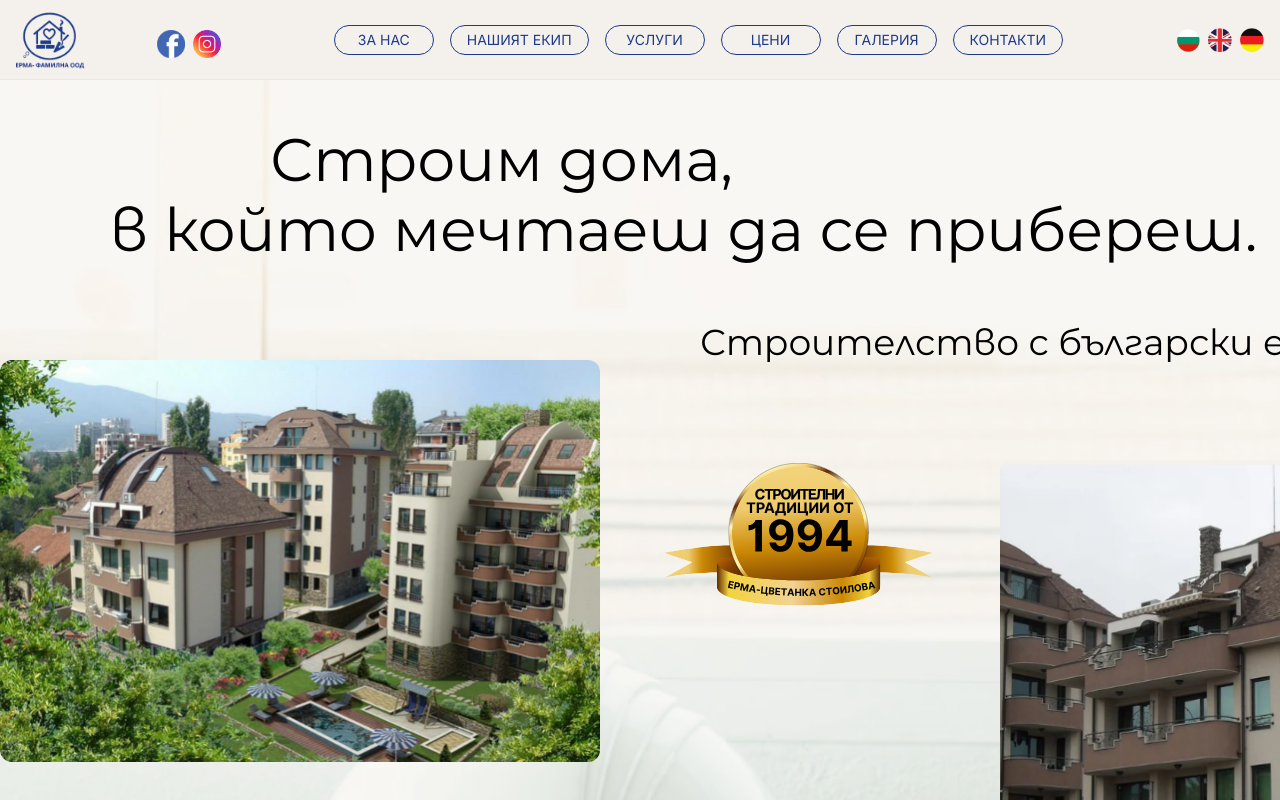
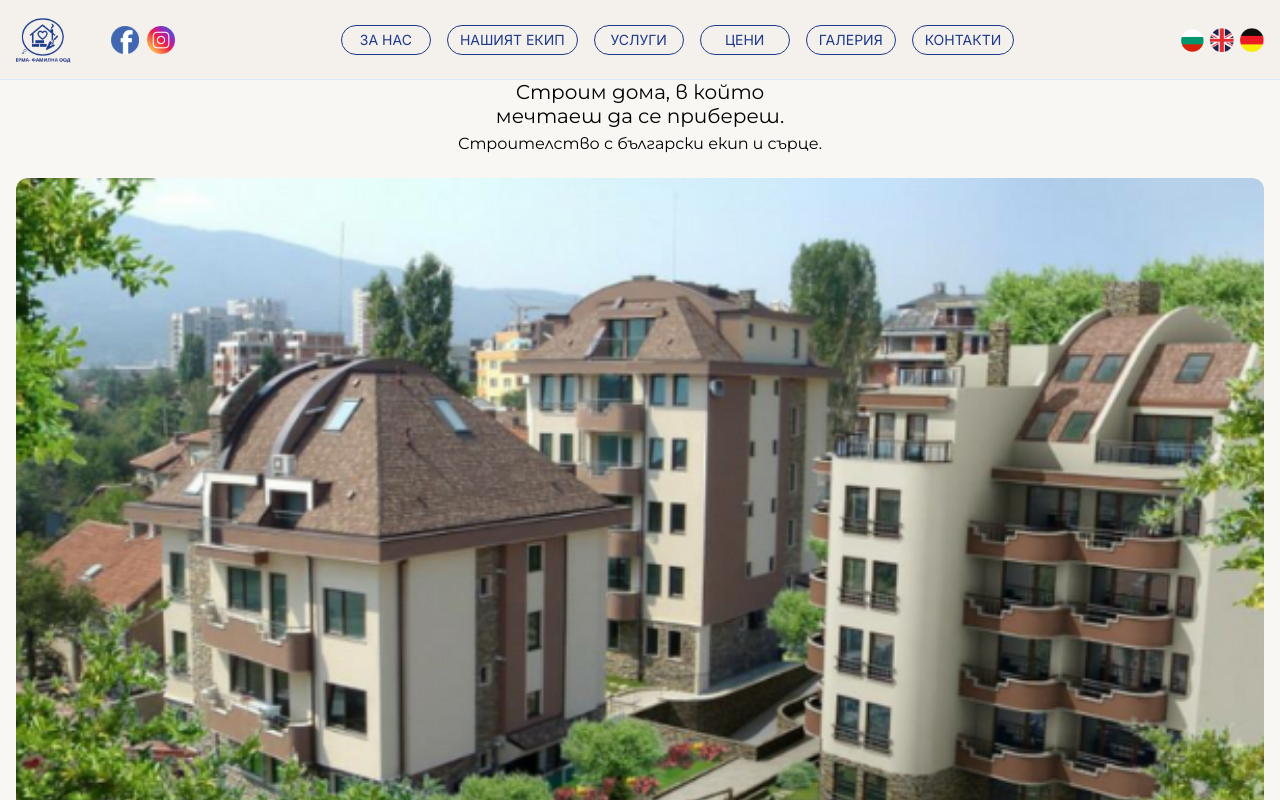
Before and after one commit to Mygidal/ermafamily-site, a Next.js app: page / in a window 1280 px wide. Shown: the top 800 px of the page. Built offline with nearby package versions, Linux system fonts and the light colour scheme.

Commit message:
Добавен shine ефект върху логото

```diff
--- /dev/null
+++ b/src/app/about/page.tsx
@@ -0,0 +1,7 @@
+export default function Page() {
+  return (
+    <div className='pt-[80px] max-w-[1280px] mx-auto p-4 text-center text-2xl'>
+      <p>Това е примерна страница \"about.ToUpper()\"</p>
+    </div>
+  );
+}
--- /dev/null
+++ b/src/app/contact/page.tsx
@@ -0,0 +1,7 @@
+export default function Page() {
+  return (
+    <div className='pt-[80px] max-w-[1280px] mx-auto p-4 text-center text-2xl'>
+      <p>Това е примерна страница \"contact.ToUpper()\"</p>
+    </div>
+  );
+}
--- /dev/null
+++ b/src/app/gallery/page.tsx
@@ -0,0 +1,7 @@
+export default function Page() {
+  return (
+    <div className='pt-[80px] max-w-[1280px] mx-auto p-4 text-center text-2xl'>
+      <p>Това е примерна страница \"gallery.ToUpper()\"</p>
+    </div>
+  );
+}
--- /dev/null
+++ b/src/app/pricing/page.tsx
@@ -0,0 +1,7 @@
+export default function Page() {
+  return (
+    <div className='pt-[80px] max-w-[1280px] mx-auto p-4 text-center text-2xl'>
+      <p>Това е примерна страница \"pricing.ToUpper()\"</p>
+    </div>
+  );
+}
--- /dev/null
+++ b/src/app/team/page.tsx
@@ -0,0 +1,7 @@
+export default function Page() {
+  return (
+    <div className='pt-[80px] max-w-[1280px] mx-auto p-4 text-center text-2xl'>
+      <p>Това е примерна страница \"team.ToUpper()\"</p>
+    </div>
+  );
+}
--- a/src/components/Header.tsx
+++ b/src/components/Header.tsx
@@ -31,35 +31,35 @@ export default function Header() {
   }, []);
 
   return (
-    <header className="fixed top-0 left-0 w-full h-[64px] sm:h-[80px] bg-[#f4f1ec] z-50 border-b border-blue-100">
+    <header className="fixed top-0 left-0 w-full h-[54px] md:h-[80px] bg-[#f4f1ec] z-50 border-b border-blue-100">
 
-
-      <div className="w-full flex items-center justify-between h-full px-4 sm:hidden">
-        {/* Ляво: емблема 1994 */}
+      {/* === МОБИЛЕН + ТАБЛЕТ ХЕДЪР === */}
+      <div className="w-full flex items-center justify-between h-full px-4 lg:hidden">
+        {/* ЛЯВО: емблема */}
         <img
           src="/badge-1994-cleaned.svg"
           alt="1994"
-          className="w-[70px] h-auto object-contain"
+          className="h-[38px] w-auto object-contain translate-y-[-2px] mr-[8px]"
         />
 
-        {/* Център: лого */}
+        {/* ЦЕНТЪР: Лого + надпис */}
         <img
-          src="/logo-erma-mobil.png"
+          src="/logo-erma-header.svg"
           alt="ЕРМА"
-          className="w-[120px] h-auto object-contain"
+          className="h-[45px] w-auto object-contain translate-y-[1px] ml-[20px]"
         />
 
-        {/* Дясно: език + меню */}
+        {/* ДЯСНО: език и меню */}
         <div className="flex items-center gap-3">
           {/* Език */}
           <div className="relative" ref={langRef}>
             <button onClick={() => setLangOpen(!langOpen)} aria-label="Език">
-              <Image src="/flag-bg.png" alt="BG" width={28} height={28} />
+              <Image src="/flag-bg.png" alt="BG" width={24} height={24} />
             </button>
             {langOpen && (
               <div className="absolute top-[40px] right-0 bg-white shadow-md rounded-lg p-2 flex flex-col gap-2 items-center z-[999] min-w-[50px]">
-                <Image src="/flag-en.png" alt="EN" width={28} height={28} />
-                <Image src="/flag-de.png" alt="DE" width={28} height={28} />
+                <Image src="/flag-en.png" alt="EN" width={24} height={24} />
+                <Image src="/flag-de.png" alt="DE" width={24} height={24} />
               </div>
             )}
           </div>
@@ -91,23 +91,23 @@ export default function Header() {
         </div>
       </div>
 
-      {/* === Десктоп === */}
-      <div className="hidden sm:flex w-full max-w-[1600px] mx-auto items-center justify-between px-4 h-full">
-        {/* Лого */}
+      {/* === ДЕСКТОП ХЕДЪР === */}
+      <div className="hidden lg:flex w-full max-w-[1280px] mx-auto items-center justify-between px-4 h-full">
+        {/* ЛОГО + СОЦИАЛНИ */}
         <div className="flex items-center gap-4">
           <Link href="/" aria-label="Начало">
             <Image
               src="/logo-erma.png"
               alt="ЕРМА"
-      width={180}
-      height={60}
-      className="h-[60px] w-auto object-contain"
+              width={140}
+              height={48}
+              className="h-[48px] w-auto object-contain"
               priority
             />
           </Link>
 
-  {/* Социални бутони до логото */}
-  <div className="flex gap-2 mt-2 ml-14">
+          {/* Социални бутони */}
+          <div className="flex gap-2 ml-6">
             <button aria-label="Facebook">
               <Image src="/icon-facebook.png" alt="Facebook" width={28} height={28} className="w-7 h-7" />
             </button>
@@ -117,25 +117,30 @@ export default function Header() {
           </div>
         </div>
 
-
-        {/* Навигация */}
-        <nav className="flex gap-4 mx-auto">
+        {/* НАВИГАЦИЯ */}
+        <nav className="flex gap-3 md:gap-4 mx-auto">
           {navLinks.map((label) => (
             <Link
               key={label}
               href="#"
-              className="min-w-[100px] border border-blue-900 px-4 py-1 rounded-full text-center text-sm"
+              className="min-w-[90px] border border-blue-900 px-3 py-1 rounded-full text-center text-sm"
             >
               {label}
             </Link>
           ))}
         </nav>
 
-        {/* Езици */}
-        <div className="flex items-center gap-[8px]">
+        {/* ЕЗИЦИ */}
+        <div className="flex items-center gap-[6px]">
           {languages.map(({ code, label }) => (
             <button key={code} aria-label={label}>
-              <Image src={`/flag-${code}.png`} alt={label} width={24} height={24} className="w-[24px] h-[24px]" />
+              <Image
+                src={`/flag-${code}.png`}
+                alt={label}
+                width={24}
+                height={24}
+                className="w-[24px] h-[24px]"
+              />
             </button>
           ))}
         </div>
--- a/src/components/HeroSection.tsx
+++ b/src/components/HeroSection.tsx
@@ -2,120 +2,82 @@
 'use client';
 import Image from 'next/image';
 
-'use client';
-
 export default function HeroSection() {
   return (
-    <section className="relative w-full min-h-[1100px] text-blue-900 pt-[80px]">
+    <section className="w-full text-blue-900 pt-[80px]">
+      {/* === МОБИЛЕН + ТАБЛЕТ === */}
+      <div className="flex flex-col gap-6 px-4 2xl:hidden max-w-[1280px] mx-auto">
+        {/* Текстов блок */}
+        <div className="flex flex-col items-center text-center gap-[2px]">
 
-      <div className="relative w-full max-w-[1600px] mx-auto h-full">
-
-        {/* === ЗАГЛАВИЕ 1 === */}
-        {/* Десктоп */}
-        <div className="absolute top-[50px] left-[270px] w-[900px] hidden sm:block">
-          <h1 className="text-6xl font-normal font-heading text-black leading-none">
-            Строим дома,
+          <h1 className="text-[20px] font-normal font-heading text-black leading-[1.2]">
+            Строим дома, в който
           </h1>
-        </div>
-
-        {/* === МОБИЛНО ЗАГЛАВИЕ – РЕД 1 === */}
-<div className="absolute top-[30px] left-[30px] w-[90%] sm:hidden">
-  <h1 className="text-[20px] font-normal font-heading text-black leading-none">
-    Строим дома, в който
-  </h1>
-</div>
-
-{/* === РЕД 2 === */}
-<div className="absolute top-[60px] left-[20px] w-[95%] sm:hidden">
-  <h1 className="text-[20px] font-normal font-heading text-black leading-none">
-    мечтаеш да се прибереш.
-  </h1>
-</div>
-
-        {/* === ЗАГЛАВИЕ 2 === */}
-        <div className="absolute top-[120px] left-[110px] w-[1400px] hidden sm:block">
-          <h1 className="text-6xl font-normal font-heading text-black leading-none">
-            в който мечтаеш да се прибереш.
+          <h1 className="text-[20px] font-normal font-heading text-black leading-[1.2] mt-[-2px]">
+            мечтаеш да се прибереш.
           </h1>
-        </div>
-
-
-
-        {/* === ПОДЗАГЛАВИЕ === */}
-        <div className="absolute top-[240px] left-[700px] w-[1000px] hidden sm:block">
-          <p className="text-4xl font-normal font-heading text-black leading-tight whitespace-nowrap">
+          <p className="text-[16px] font-normal font-heading text-black leading-tight pt-1">
             Строителство с български екип и сърце.
           </p>
         </div>
 
-       {/* === РЕД 3 === */}
-<div className="absolute top-[100px] left-[30px] w-[90%] sm:hidden">
-  <p className="text-1xl font-normal font-heading text-black leading-tight">
-    Строителство с
-  </p>
-</div>
+        {/* Снимки */}
+        <Image
+          src="/photo-right.png"
+          alt="Сграда ляво мобилен"
+          width={800}
+          height={600}
+          className="rounded-xl object-cover w-full"
+        />
+        <Image
+          src="/photo-left.png"
+          alt="Сграда дясно мобилен"
+          width={800}
+          height={600}
+          className="rounded-xl object-cover w-full"
+        />
+        <Image
+          src="/photo-maika.png"
+          alt="Жена с чертежи"
+          width={800}
+          height={600}
+          className="rounded-xl object-cover w-full"
+        />
+      </div>
 
-{/* === РЕД 4 === */}
-<div className="absolute top-[120px] left-[60px] w-[90%] sm:hidden">
-  <p className="text-1xl font-normal font-heading text-black leading-tight">
-    български екип и сърце.
-  </p>
-</div>
+      {/* === ДЕСКТОП (от 1280px) === */}
+      <div className="hidden 2xl:block relative w-full max-w-[1600px] mx-auto h-[1100px]">
+        <h1 className="absolute top-[50px] left-[270px] w-[900px] text-6xl font-normal font-heading text-black leading-none">
+          Строим дома,
+        </h1>
+        <h1 className="absolute top-[120px] left-[110px] w-[1400px] text-6xl font-normal font-heading text-black leading-none">
+          в който мечтаеш да се прибереш.
+        </h1>
+        <p className="absolute top-[240px] left-[700px] w-[1000px] text-4xl font-normal font-heading text-black leading-tight whitespace-nowrap">
+          Строителство с български екип и сърце.
+        </p>
 
-        {/* === СГРАДА ЛЯВО === */}
-        <img
+        <Image
           src="/photo-right.png"
           alt="Сграда ляво"
-          className="
-            absolute rounded-xl object-cover
-            top-[280px] left-[0px] w-[600px] hidden sm:block
-            sm:top-[280px] sm:left-[0px]
-          "
+          width={600}
+          height={400}
+          className="absolute top-[280px] left-[0px] rounded-xl object-cover"
         />
-        <img
-          src="/photo-right.png"
-          alt="Сграда ляво мобилен"
-          className="
-            absolute rounded-xl object-cover
-            top-[170px] left-[18px] w-[90%] sm:hidden
-          "
-        />
-<img
-  src="/photo-maika.png"
-  alt="Жена с чертежи"
-  className="
-    absolute rounded-xl object-cover
-    top-[710px] left-[18px] w-[90%] sm:hidden
-  "
-/>
-        {/* === СГРАДА ДЯСНО === */}
-        <img
+        <Image
           src="/photo-left.png"
           alt="Сграда дясно"
-          className="
-            absolute rounded-xl object-cover
-            top-[380px] left-[1000px] w-[600px] hidden sm:block
-          "
+          width={600}
+          height={400}
+          className="absolute top-[380px] left-[1000px] rounded-xl object-cover"
         />
-        <img
-          src="/photo-left.png"
-          alt="Сграда дясно мобилен"
-          className="
-            absolute rounded-xl object-cover
-            top-[440px] left-[18px] w-[90%] sm:hidden
-          "
-        />
-
-        {/* === ЕМБЛЕМА 1994 === */}
-        <img
+        <Image
           src="/badge-1994.svg"
           alt="1994"
-          className="
-            absolute object-contain
-            top-[360px] left-[650px] w-[300px] hidden sm:block
-          "
+          width={300}
+          height={300}
+          className="absolute object-contain top-[360px] left-[650px]"
         />
-
       </div>
     </section>
   );
```
Also changed, not shown: src/app/services/page.tsx (added, +7 -0 lines), public/logo-erma-header.svg (added). Lines whose indentation alone changed are shown as unchanged.
